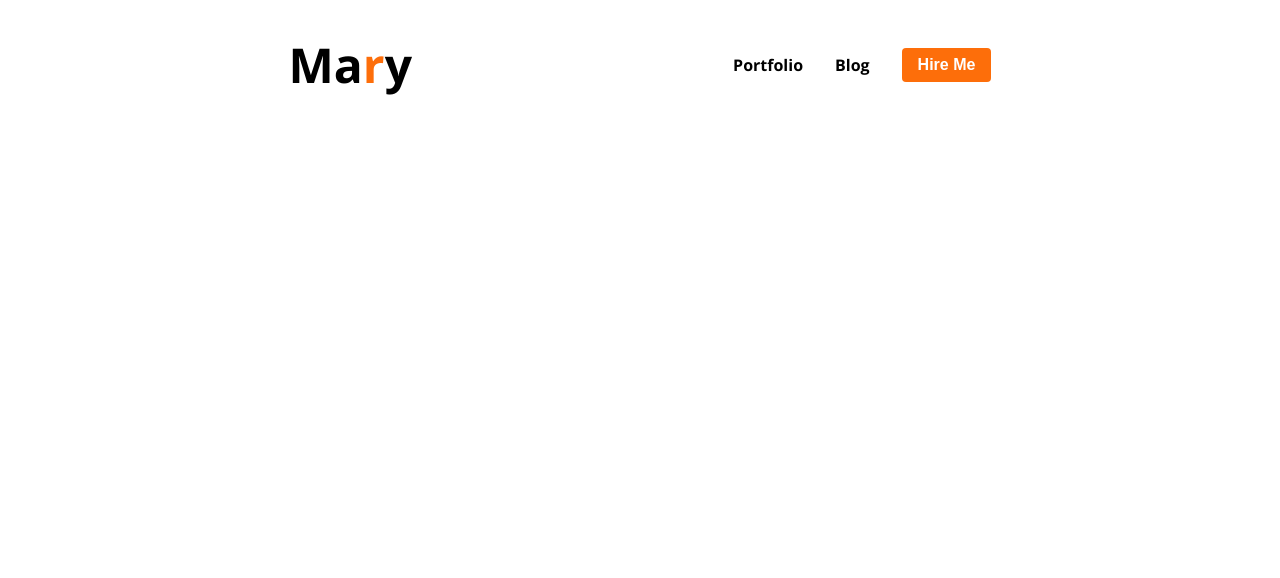
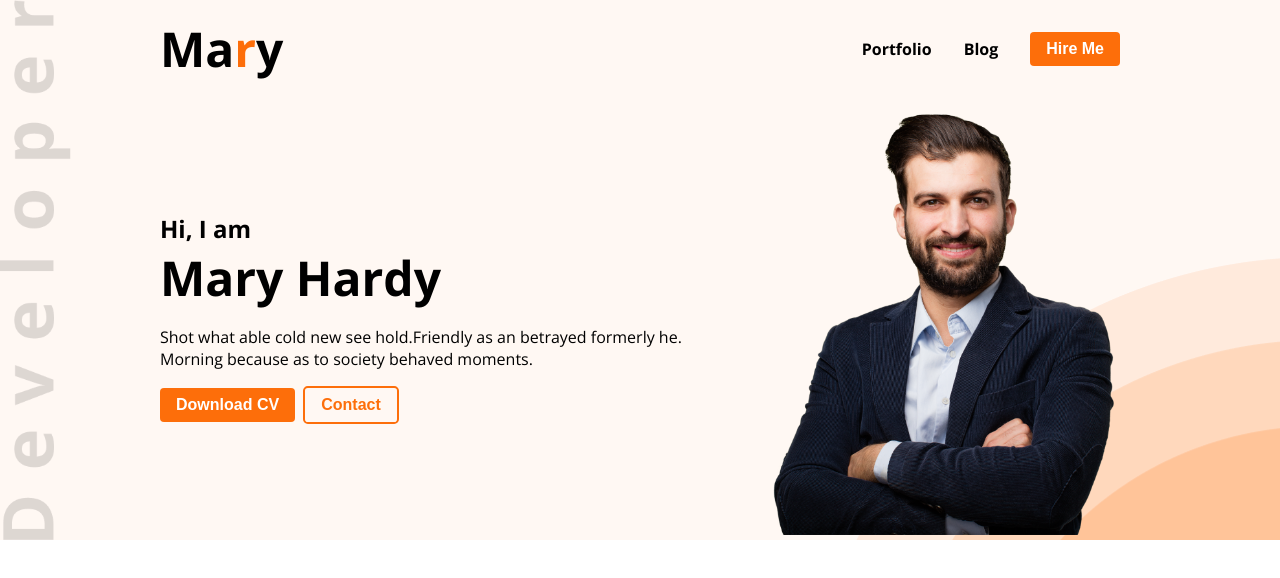
Before and after one commit to asifAhemmed/simple-portfolio, a plain HTML site: page index.html in a window 1280 px wide. Drawn offline with nearby package versions, Linux system fonts and the light colour scheme.

Commit message:
header added

```diff
--- a/index.html
+++ b/index.html
@@ -23,6 +23,30 @@
                 </ul>
             </nav>
         </div>
+        <div class="banner">
+            <div class="banner-info">
+                <h2 class="banner-sub-title">
+                    Hi, I  am
+                </h2>
+                <h1 class="banner-title">
+                    Mary Hardy
+                </h1>
+                <p class="banner-description">
+                    Shot what able cold new see hold.Friendly as an betrayed formerly he. Morning because as to society behaved moments.
+                </p>
+                <div class="btn-group">
+                    <button class="btn-primary">
+                        Download CV
+                    </button>
+                    <button class="btn-secondary">
+                        Contact
+                    </button>
+                </div>
+            </div>
+            <div class="banner-img">
+                <img src="images/hardy.png" alt="">
+            </div>
+        </div>
     </header>
 </body>
 </html>
--- a/style.css
+++ b/style.css
@@ -15,8 +15,7 @@
 /* Utilities */
 body{
     font-family: "Open Sans", sans-serif;
-    width: 80%;
-    margin: 2em auto;
+
 }
 .btn-primary{
     border: 0;
@@ -39,11 +38,20 @@ h1{
 
 /* Header */
 
+header{
+    max-height: 100vh;
+    background-color: var(--secondary-color);
+    background-image: url(/images/developer.png);
+    background-size: contain;
+    background-repeat:no-repeat;
+}
+
 /* Navbar */
 .navbar{
     display: flex;
-    justify-content: space-around;
+    justify-content: space-between;
     align-items: center;
+    padding: 1em 10em;
 }
 
 span{
@@ -66,3 +74,32 @@ span{
     color: black;
     font-weight: 700;
 }
+
+/* Banner */
+.banner{
+    padding: 0em 10em;
+    display: flex;
+    justify-content: space-between;
+    align-items: center;
+    background-image: url(/images/header_bg.png);
+    background-repeat:no-repeat;
+    background-position-x:50rem;
+    background-position-y:10rem ;
+}
+
+.banner-img img{
+    width: 100%;
+}
+.banner-description{
+    margin:1em 0;
+}
+.btn-secondary{
+  margin-left: .25em;
+  border: 2px solid var(--primary-color);
+  color: var(--primary-color);
+  padding: .5em 1em;
+  background-color: var(--secondary-color);
+  border-radius: .3em;
+  font-size: 1rem;
+  font-weight: 700;
+}
```
